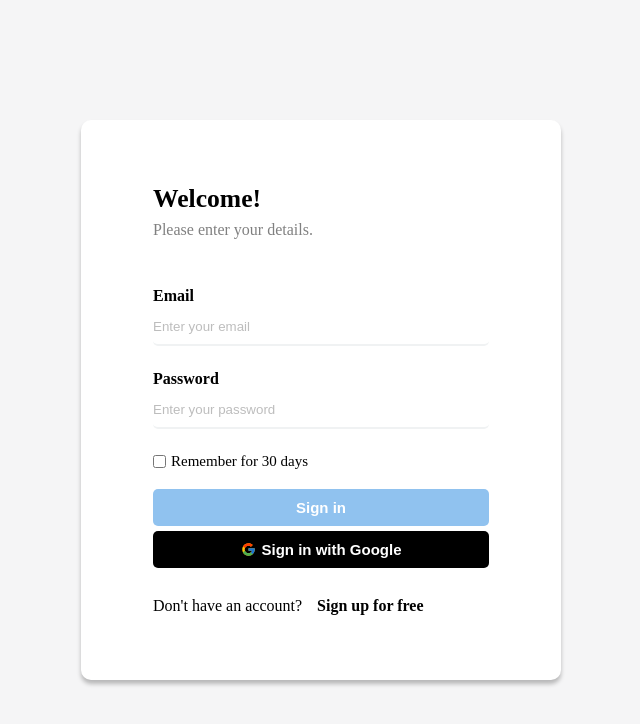
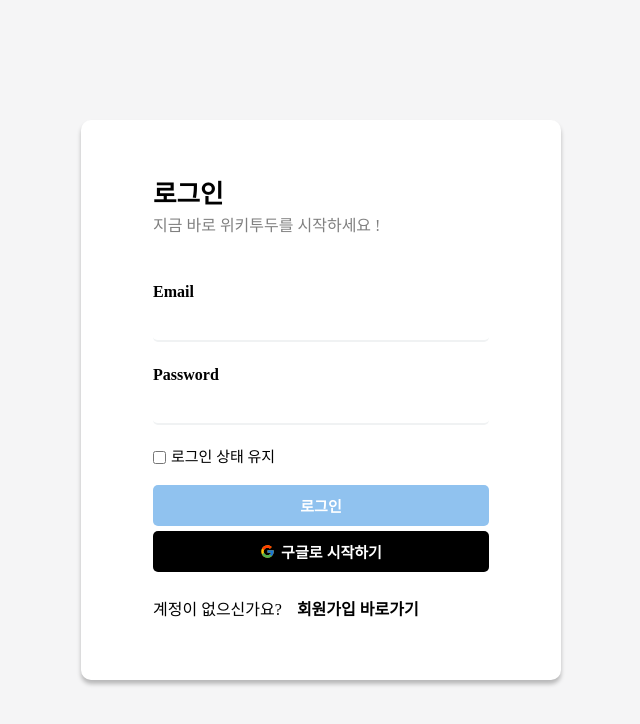
Before and after one commit to kngsujng/WikiTodo, a React (Create React App) app: page /login in a window 1280 px wide. Shown: the top 724 px of the page, without its empty margins (319-959 px from the left). Built offline with nearby package versions, Linux system fonts and the light colour scheme; no server answers.

Commit message:
Feat: 로그아웃 버튼 누를 시, 스타트 페이지 이동

```diff
--- a/src/Api/firebase.js
+++ b/src/Api/firebase.js
@@ -50,7 +50,6 @@ export function logout() {
 
 export function getUserInfo(callback) {
 	onAuthStateChanged(auth, (user) => {
-		// 콜백함수 전달
 		callback(user);
 	});
 }
--- a/src/Components/NavBar/NavBar.jsx
+++ b/src/Components/NavBar/NavBar.jsx
@@ -58,9 +58,10 @@ export default function NavBar() {
 					)}
 					{user && (
 						<button
-							className="btn_login"
+							className="btn_logout"
 							onClick={() => {
 								logout();
+								navigate('/');
 							}}
 						>
 							Logout
--- a/src/Components/NavBar/NavBar.style.jsx
+++ b/src/Components/NavBar/NavBar.style.jsx
@@ -36,7 +36,8 @@ export const NavWrapper = styled.header`
 		&.btn_toggle {
 			font-size: inherit;
 		}
-		&.btn_login {
+		&.btn_login,
+		&.btn_logout {
 			width: 100%;
 			margin-left: 10px;
 			padding: 8px;
--- a/src/Pages/Login/Login.jsx
+++ b/src/Pages/Login/Login.jsx
@@ -45,7 +45,7 @@ export default function Login() {
 		e.preventDefault();
 		setIsRequired(false);
 		await googleLogin();
-		navigate('/');
+		navigate('/main');
 	};
 
 	const handleEmailLoginBtn = async (e) => {
@@ -62,7 +62,7 @@ export default function Login() {
 			setLoginInfo({ email: '', pwd: '' });
 		} else {
 			console.log('성공적으로 이메일 로그인함');
-			navigate('/');
+			navigate('/main');
 		}
 	};
 
@@ -84,15 +84,14 @@ export default function Login() {
 			<S.Container>
 				<S.LoginFormWrapper>
 					<header>
-						<h1>Welcome!</h1>
-						<p>Please enter your details.</p>
+						<h1>로그인</h1>
+						<p>지금 바로 위키투두를 시작하세요 !</p>
 					</header>
 					<form>
 						<label htmlFor="inp_email">Email</label>
 						<input
 							required={isRequired}
 							type="text"
-							placeholder="Enter your email"
 							id="inp_email"
 							name="email"
 							value={loginInfo.email ?? ''}
@@ -103,7 +102,6 @@ export default function Login() {
 						<input
 							required={isRequired}
 							type="password"
-							placeholder="Enter your password"
 							id="inp_pwd"
 							name="pwd"
 							value={loginInfo.pwd ?? ''}
@@ -115,7 +113,7 @@ export default function Login() {
 								type="checkbox"
 								id="saveInfo"
 							/>
-							<label htmlFor="saveInfo">Remember for 30 days</label>
+							<label htmlFor="saveInfo">로그인 상태 유지</label>
 						</div>
 						{loginError.etc && <p className="errorTxt">{loginError.etc}</p>}
 						<S.BtnWrapper>
@@ -127,20 +125,20 @@ export default function Login() {
 								disabled={!isBtnActive}
 								onClick={handleEmailLoginBtn}
 							>
-								Sign in
+								로그인
 							</button>
 							<button
 								className="googleLogin"
 								onClick={handleGoogleLoginBtn}
 							>
 								<FcGoogle />
-								Sign in with Google
+								구글로 시작하기
 							</button>
 						</S.BtnWrapper>
 					</form>
 					<S.LinkWrapper>
-						<p>Don't have an account?</p>
-						<Link to="/signup">Sign up for free</Link>
+						<p>계정이 없으신가요?</p>
+						<Link to="/signup">회원가입 바로가기</Link>
 					</S.LinkWrapper>
 				</S.LoginFormWrapper>
 			</S.Container>
--- a/src/Pages/SignUp/SignUp.jsx
+++ b/src/Pages/SignUp/SignUp.jsx
@@ -52,7 +52,7 @@ export default function Signup() {
 			);
 		} else {
 			setEmailError('');
-			navigate('/');
+			navigate('/main');
 		}
 	};
 
@@ -89,7 +89,7 @@ export default function Signup() {
 			<S.Container>
 				<S.SignUpFormWrapper>
 					<header>
-						<h1>Join us !</h1>
+						<h1>회원가입</h1>
 					</header>
 					<form>
 						<label htmlFor="inp_email">Email</label>
@@ -152,13 +152,13 @@ export default function Signup() {
 								disabled={isDisabled}
 								onClick={handleSignupBtn}
 							>
-								Sign up
+								회원가입
 							</button>
 						</S.BtnWrapper>
 					</form>
 					<S.LinkWrapper>
-						<p>Already have any account?</p>
-						<Link to="/login">Sign in</Link>
+						<p>계정이 이미 있으신가요?</p>
+						<Link to="/login">로그인 바로가기</Link>
 					</S.LinkWrapper>
 				</S.SignUpFormWrapper>
 			</S.Container>
```
